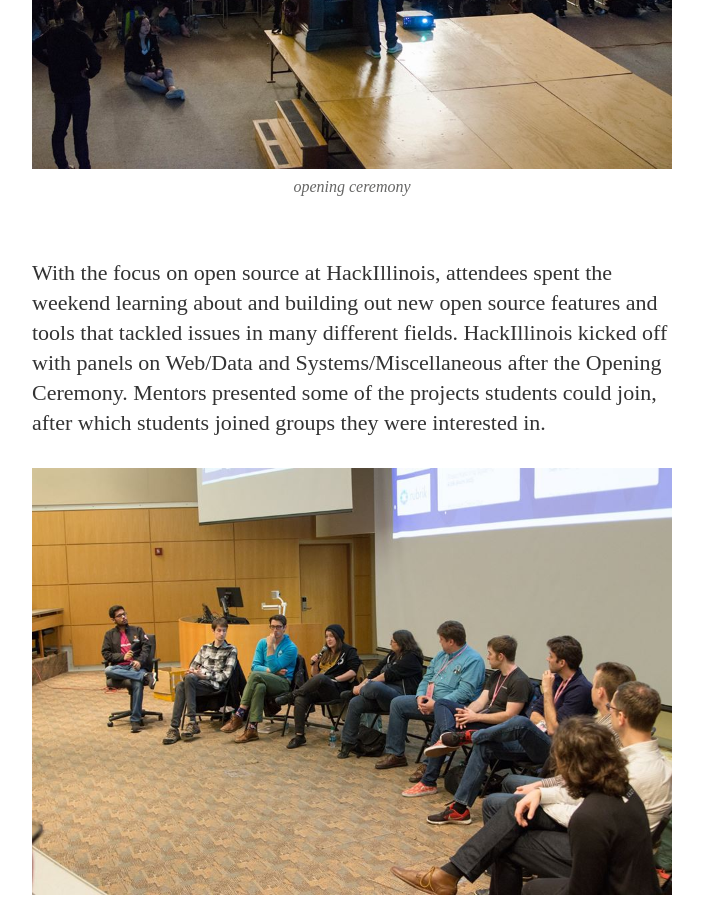
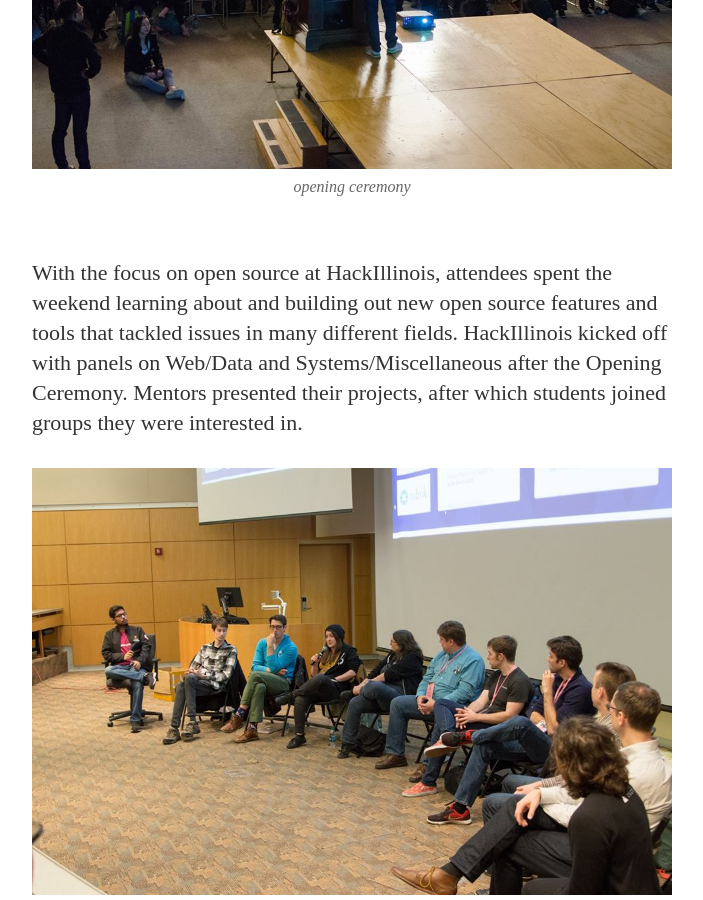
Before and after one commit to HackIllinois/blog, a Jekyll site: the page built from _posts/2018-05-19-hackillinois-2018-recap.markdown, in a window 1280 px wide and 900 px high, scrolled down 1404 px. Shown: the whole window, without its empty margins (288-991 px from the left). Built offline with Jekyll 4.4.1, drawn with Linux system fonts in a browser that asks for light colours; nearby versions of some CDN libraries; some web fonts are replaced; some of the changed text lies outside the part shown.

Commit message:
Change some phrasings

```diff
--- a/_posts/2018-05-19-hackillinois-2018-recap.markdown
+++ b/_posts/2018-05-19-hackillinois-2018-recap.markdown
@@ -12,7 +12,7 @@ This February, HackIllinois welcomed over 1000 students to the University of Ill
 
 ![opening ceremony](/assets/article_images/hackillinois-2018-recap/ceremony.jpg "HackIllinois 2018 kicks off!")
 
-With the focus on open source at HackIllinois, attendees spent the weekend learning about and building out new open source features and tools that tackled issues in many different fields. HackIllinois kicked off with panels on Web/Data and Systems/Miscellaneous after the Opening Ceremony. Mentors presented some of the projects students could join, after which students joined groups they were interested in.
+With the focus on open source at HackIllinois, attendees spent the weekend learning about and building out new open source features and tools that tackled issues in many different fields. HackIllinois kicked off with panels on Web/Data and Systems/Miscellaneous after the Opening Ceremony. Mentors presented their projects, after which students joined groups they were interested in.
 
 ![panel](/assets/article_images/hackillinois-2018-recap/panel.jpg "Mentors talk about open source at the Web/Data panel")
 
```
Also changed, not shown: other parts of _posts/2018-05-19-hackillinois-2018-recap.markdown (+1 -1 lines).
